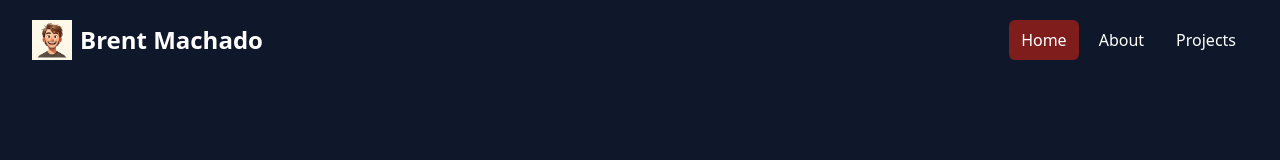
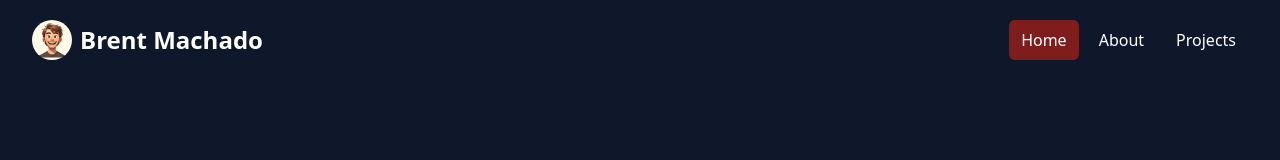
Before and after one commit to bmachado18/bmachado18.github.io, a React (Vite) app: page / in a window 1280 px wide. Shown: the top 160 px of the page. Built offline with nearby package versions, Linux system fonts and the light colour scheme.

Commit message:
rounded logo in navbar

```diff
--- a/src/components/Navbar.jsx
+++ b/src/components/Navbar.jsx
@@ -16,7 +16,7 @@ const Navbar = () => {
                     >
                       <NavLink className="flex flex-shrink-0 items-center mr-4" href="/index.html">
                         <img
-                          className="h-10 w-auto"
+                          className="h-10 w-auto rounded-full"
                           src={logo}
                           alt="Brent Logo"
                         />
```
